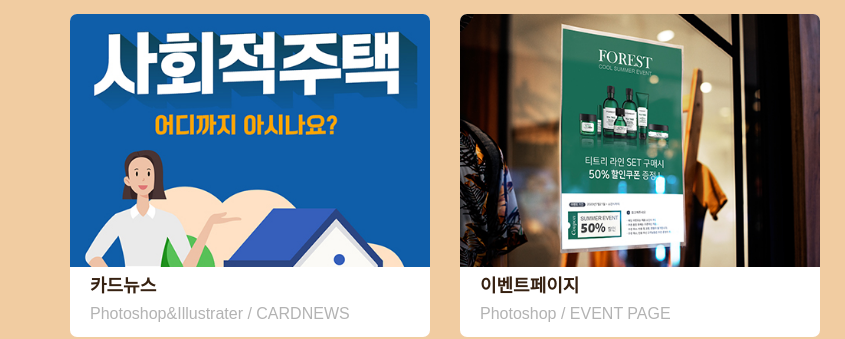
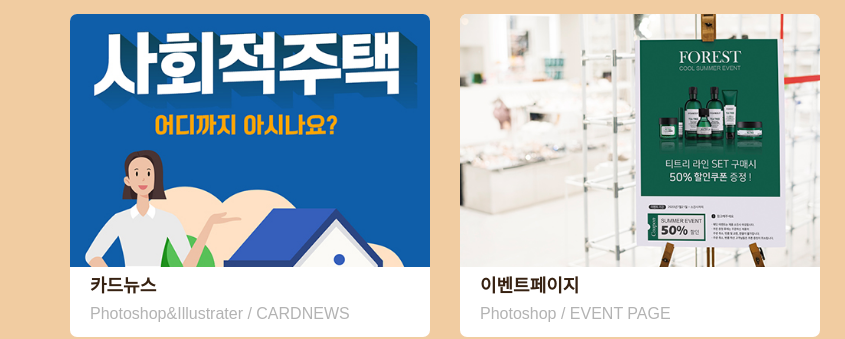
Before and after one commit to seulkiu/portfolio, a plain HTML site: page index.html in a window 1280 px wide. Shown: the part 2623-2962 px from the top of the page, 0-845 px from the left. Drawn offline with Linux system fonts and the light colour scheme; files whose address does not match are found by name.

Commit message:
portfolio

```diff
--- a/index.html
+++ b/index.html
@@ -216,7 +216,7 @@
 
 				<div class="col-md-4 col-sm-6 col-xxs-12">
                     <a href="project/work/eventpage/desc_eventpage.jpg" class="fh5co-project-item image-popup to-animate">
-						<img src="project/work/poster/forest_event_thumnail1.jpg" alt="Image" class="img-responsive">
+						<img src="project/work/eventpage/eventpage_thumnail.jpg" alt="Image" class="img-responsive">
 						<div class="fh5co-text">
 						<h2>이벤트페이지</h2>
                             <span>Photoshop / EVENT PAGE</span>
```
Also changed, not shown: project/work/eventpage/desc_eventpage.jpg, project/work/eventpage/eventpage_thumnail.jpg (added).
